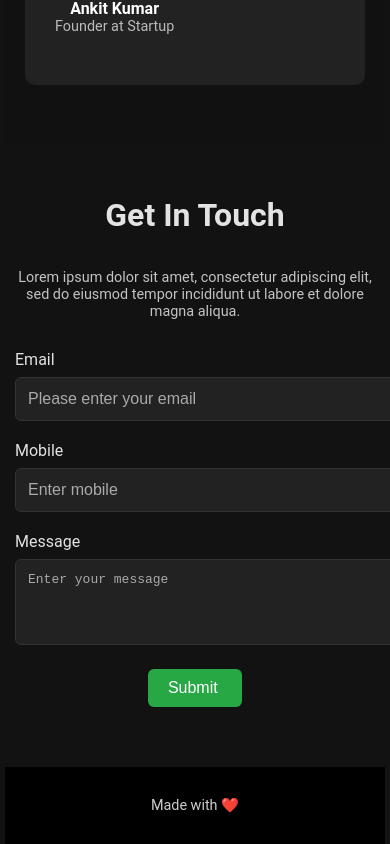
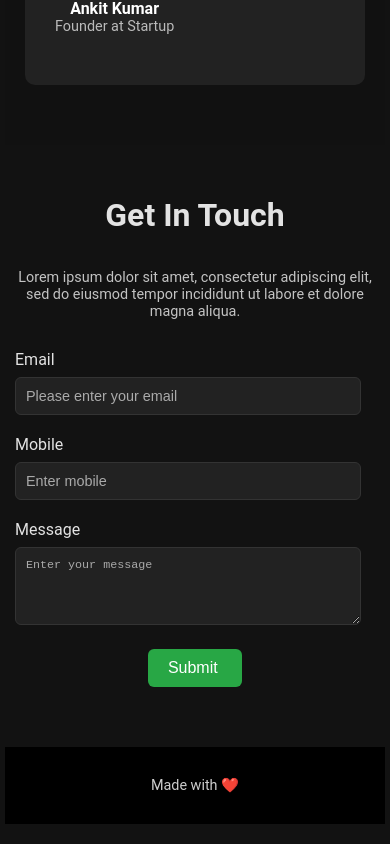
Before and after one commit to DevRajVerma/Portfolio, a React (Create React App) app: page / in a window 390 px wide. Shown: the part 4040-4884 px from the top of the page. Built offline with nearby package versions, Linux system fonts and the light colour scheme.

Commit message:
Bettered contact page

```diff
--- a/src/components/Contact.css
+++ b/src/components/Contact.css
@@ -54,7 +54,7 @@ label {
 }
 
 input, textarea {
-  width: 100%;
+  width: 90%;
   padding: 12px;
   border: 1px solid #333;
   border-radius: 6px;
@@ -116,6 +116,14 @@ footer p {
       font-size: 1em;
       margin-bottom: 30px;
   }
+
+  form {
+      max-width: 100%; /* Make form take full width on tablets */
+  }
+
+  .submit-button {
+      font-size: 1em;
+  }
 }
 
 @media (max-width: 500px) {
@@ -127,8 +135,17 @@ footer p {
       font-size: 0.9em;
   }
 
+  form {
+      padding: 0 10px; /* Add padding for mobile screens */
+  }
+
   .submit-button {
       font-size: 1em;
       padding: 10px 20px;
   }
+
+  input, textarea {
+      font-size: 0.9em; /* Slightly reduce font size for mobile */
+      padding: 10px; /* Adjust padding for mobile */
+  }
 }
--- a/src/components/Contact.js
+++ b/src/components/Contact.js
@@ -9,7 +9,7 @@ const ContactPage = () => {
       <form>
         <div className="form-group">
           <label htmlFor="email">Email</label>
-          <input type="email" id="email" name="email" placeholder="Please enter your email" required />
+          <input type="email" id="email" name="email" placeholder="Please enter your email" size="5" required />
         </div>
         <div className="form-group">
           <label htmlFor="mobile">Mobile</label>
```
